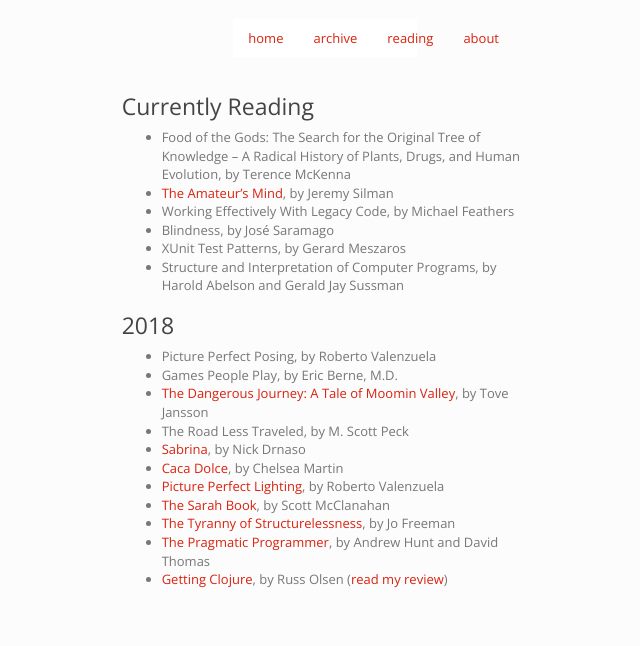
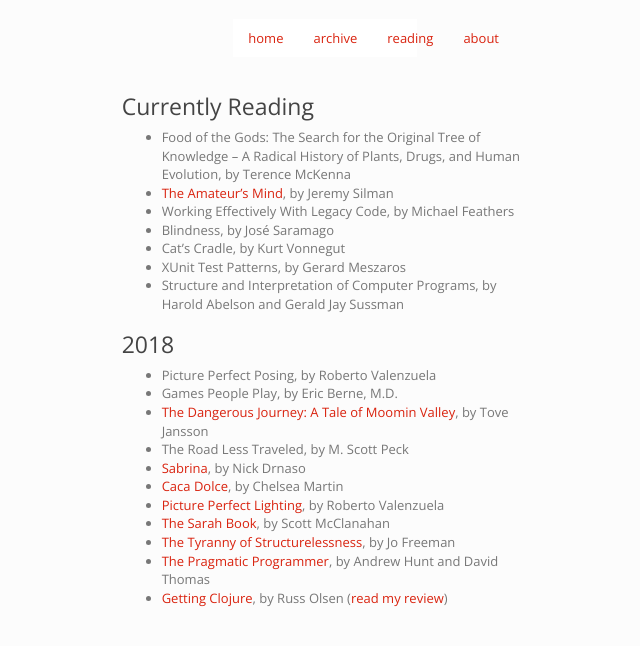
Before and after one commit to imtayadeway/imtayadeway.github.io, a Jekyll site: the page built from reading-list/index.md, in a window 1280 px wide. Shown: the top 646 px of the page, without its empty margins (315-955 px from the left). Built offline with Jekyll 4.4.1, drawn with Linux system fonts in a browser that asks for light colours.

Commit message:
Add cat's cradle

```diff
--- a/reading-list/index.md
+++ b/reading-list/index.md
@@ -9,6 +9,7 @@
 - [The Amateur's Mind][], by Jeremy Silman
 - Working Effectively With Legacy Code, by Michael Feathers
 - Blindness, by José Saramago
+- Cat's Cradle, by Kurt Vonnegut
 - XUnit Test Patterns, by Gerard Meszaros
 - Structure and Interpretation of Computer Programs, by Harold Abelson and Gerald Jay Sussman
 
```
